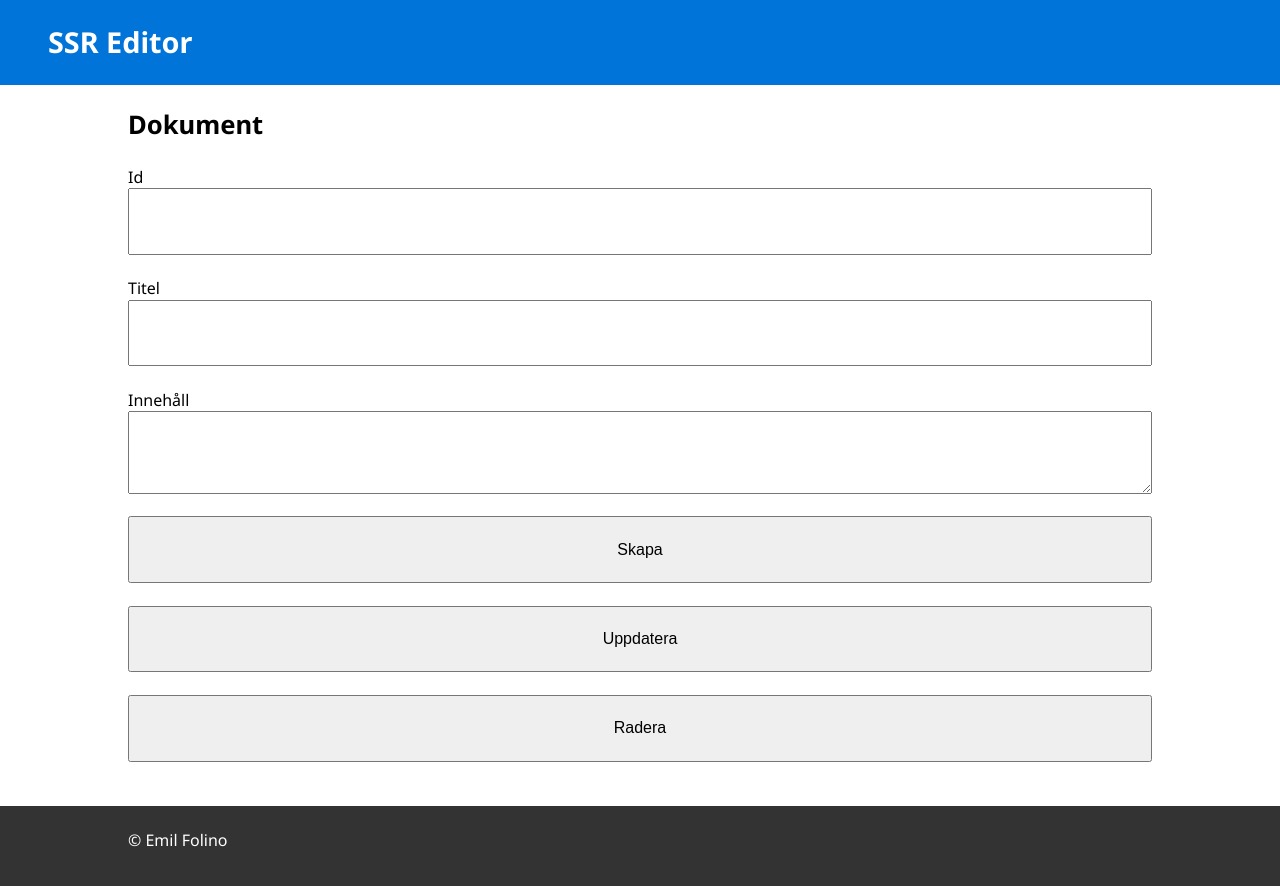
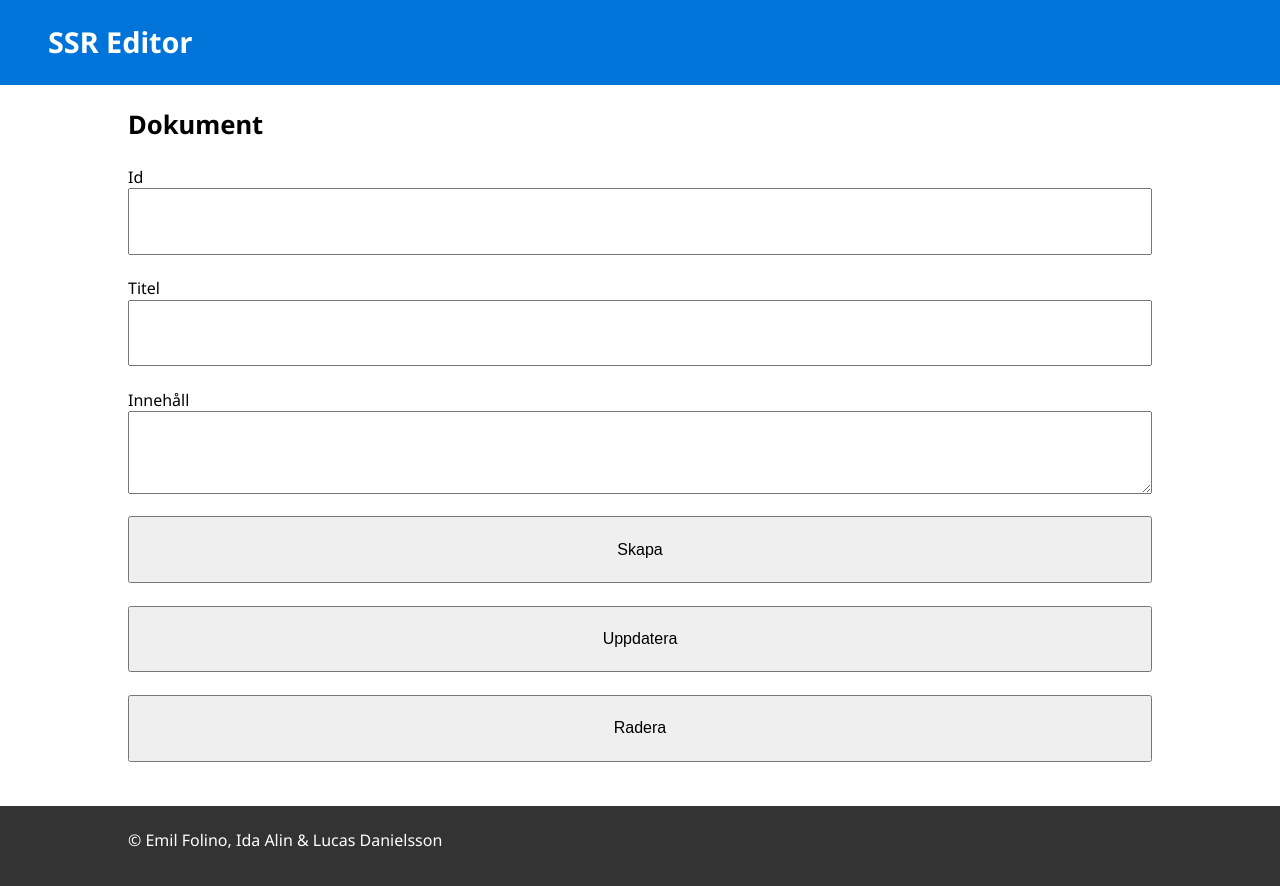
Before and after one commit to 7rip7ych/lucid-frontend, a React (Vite) app: page /1 in a window 1280 px wide. Shown: the top 886 px of the page. Built offline with nearby package versions, Linux system fonts and the light colour scheme; no server answers.

Commit message:
Update copyright credits

```diff
--- a/src/views/includes/footer.jsx
+++ b/src/views/includes/footer.jsx
@@ -5,7 +5,7 @@ function Footer() {
         <>
 
         <footer>
-            <p className="copyright">&copy; Emil Folino</p>
+            <p className="copyright">&copy; Emil Folino, Ida Alin & Lucas Danielsson</p>
         </footer>
 
         </>
```
